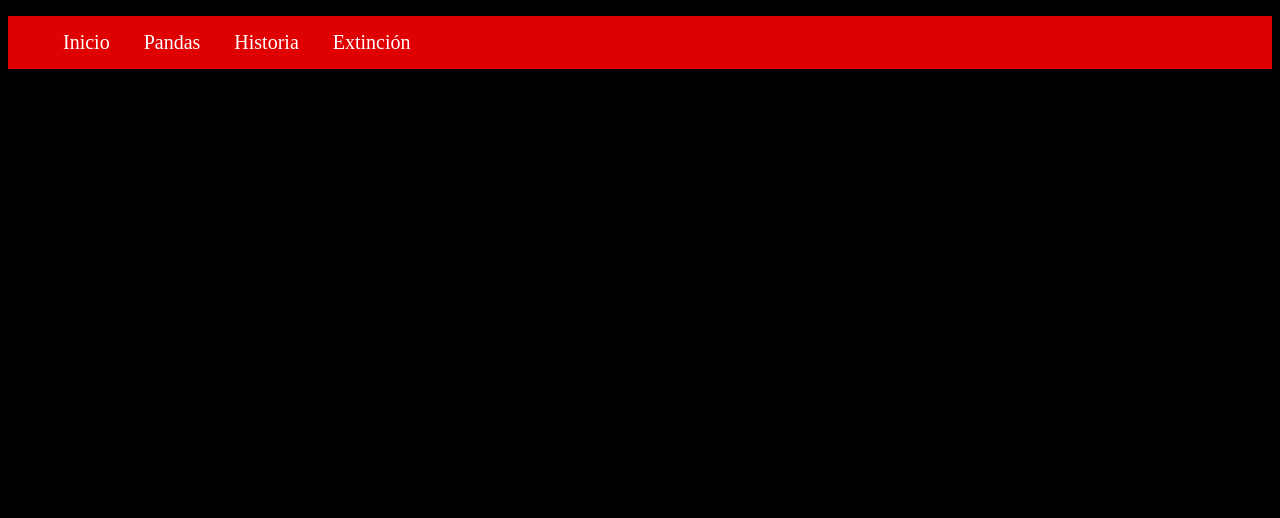
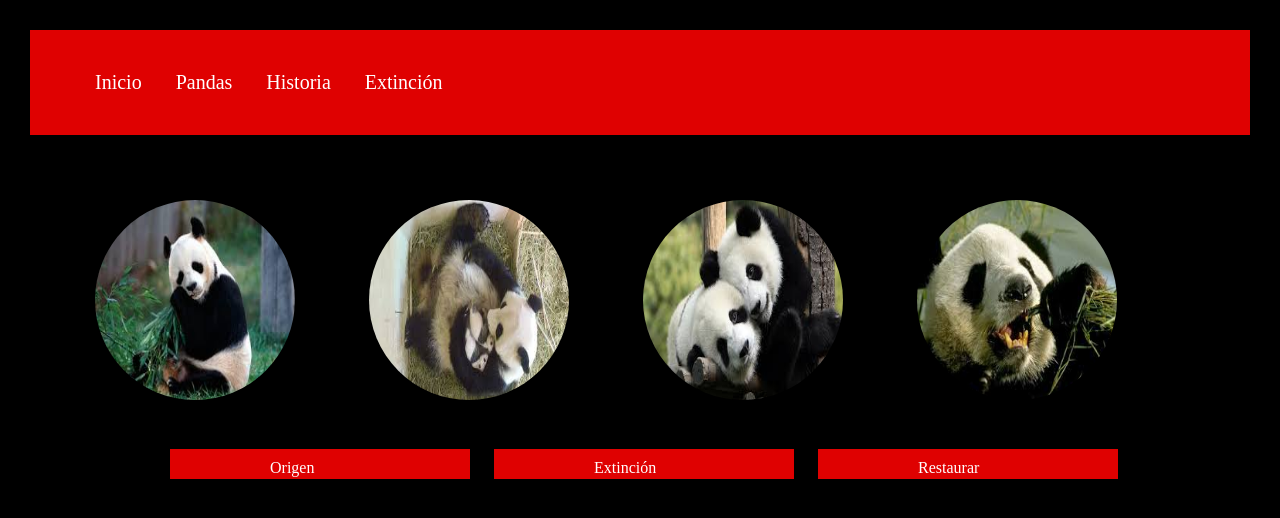
Before and after one commit to AmaliaRiveraC/display-ejercicio-pandas, a plain HTML site: page index.html in a window 1280 px wide. Drawn offline with Linux system fonts and the light colour scheme.

Commit message:
con imagenes y barra media de opciones

```diff
--- a/css/main.css
+++ b/css/main.css
@@ -1,5 +1,6 @@
 header {
     background-color: #DF0101;
+    padding: 10px;
 }
 
 
@@ -7,6 +8,10 @@ header {
 a {
     color: white;
     font-size: 20px;
+}
+
+a:hover {
+    font-size: 30px;
 }
 
 li {
@@ -17,4 +22,36 @@ li {
 
 body {
     background-color: black;
+    margin: 30px;
 }
+
+#contenedorImagenes {
+    margin: 30px;
+}
+
+div {
+    display: inline-block;
+}
+
+img {
+    margin: 35px;
+    width: 200px;
+    height: 200px;
+    border-radius: 100px;
+    border-radius: 100px;
+}
+
+.opcion {
+    width: 100px;
+    height: 20px;
+    color: white;
+    background-color: #DF0101;
+    margin: 10px;
+    padding-top: 10px;
+    padding-left: 100px;
+    padding-right: 100px;
+}
+
+#contenedorOpciones {
+    margin-left: 100px;
+}
--- a/index.html
+++ b/index.html
@@ -14,8 +14,24 @@
                     <li><a>Historia</a></li>
                     <li><a>Extinción</a></li>
                 </ol>
-
             </nav>
         </header>
+        <div id="contenedorImagenes">
+
+            <div><img src="assets/img/pandafotogenico.jpg"></div>
+            <div><img src="assets/img/pandamaternal.jpg"></div>
+            <div><img src="assets/img/pandasjuntos.jpg"></div>
+            <div><img src="assets/img/colmillopanda.jpg"></div>
+
+            <div id="contenedorOpciones">
+                <div class="opcion">Origen</div>
+                <div class="opcion">Extinción</div>
+                <div class="opcion" id="restaurar">Restaurar</div>
+            </div>
+            <section class="contenedorTexto">
+        </div>
+                <p>"But I must explain to you how all this mistaken idea of denouncing pleasure and praising pain was born and I will give you a complete account of the system, and expound the actual teachings of the great explorer of the truth, the master-builder of human happiness. No one rejects, dislikes, or avoids pleasure itself, because it is pleasure, but because those who do not know how to pursue pleasure rationally encounter consequences that are extremely painful. Nor again is there anyone who loves or pursues or desires to obtain pain of itself, because it is pain, but because occasionally circumstances occur in which toil and pain can procure him some great pleasure. To take a trivial example, which of us ever undertakes laborious physical exercise, except to obtain some advantage from it? But who has any right to find fault with a man who chooses to enjoy a pleasure that has no annoying consequences, or one who avoids a pain that produces no resultant pleasure?"</p>
+                <p>"But I must explain to you how all this mistaken idea of denouncing pleasure and praising pain was born and I will give you a complete account of the system, and expound the actual teachings of the great explorer of the truth, the master-builder of human happiness. No one rejects, dislikes, or avoids pleasure itself, because it is pleasure, but because those who do not know how to pursue pleasure rationally encounter consequences that are extremely painful. Nor again is there anyone who loves or pursues or desires to obtain pain of itself, because it is pain, but because occasionally circumstances occur in which toil and pain can procure him some great pleasure. To take a trivial example, which of us ever undertakes laborious physical exercise, except to obtain some advantage from it? But who has any right to find fault with a man who chooses to enjoy a pleasure that has no annoying consequences, or one who avoids a pain that produces no resultant pleasure?"</p>
+            </section>
     </body>
 </html>
```
Also changed, not shown: assets/img/colmillopanda.jpg (added), assets/img/pandafotogenico.jpg (added), assets/img/pandamaternal.jpg (added), assets/img/pandascomiendo.jpg (added), assets/img/pandasjuntos.jpg (added).
